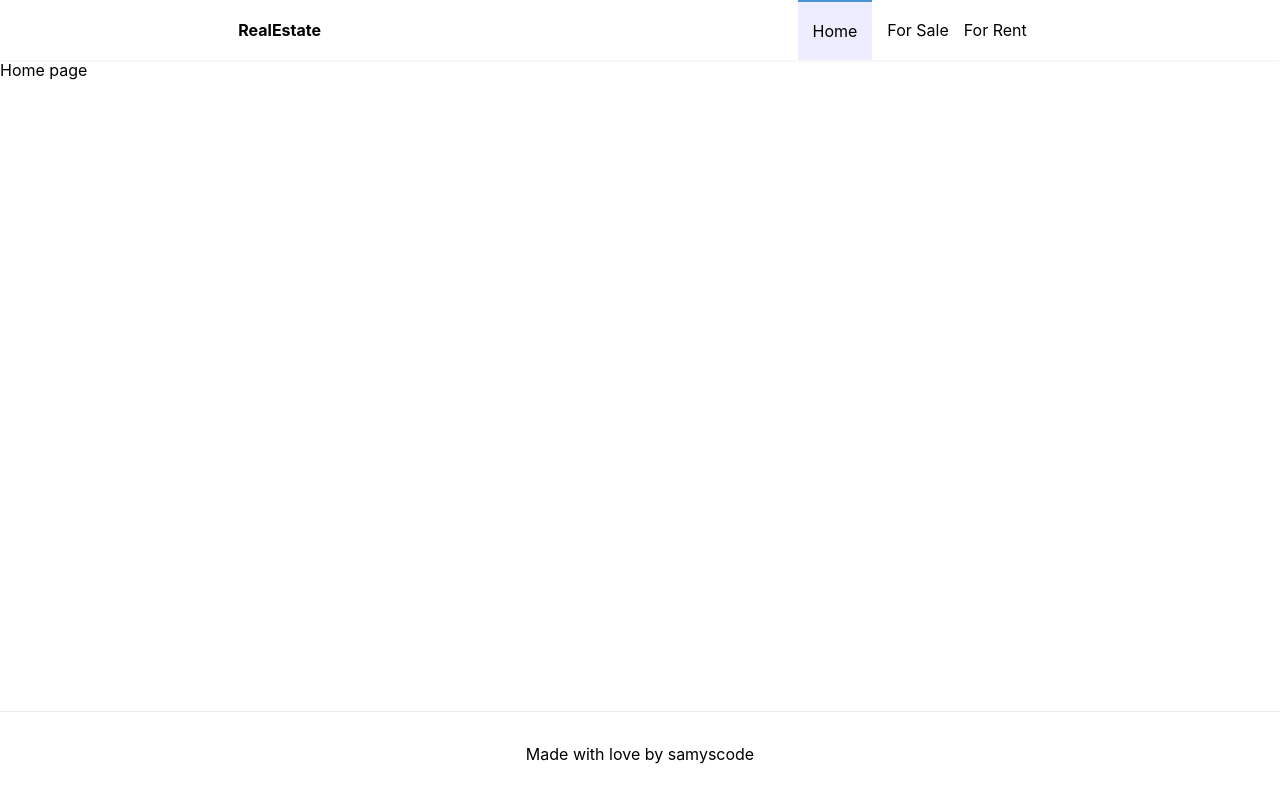
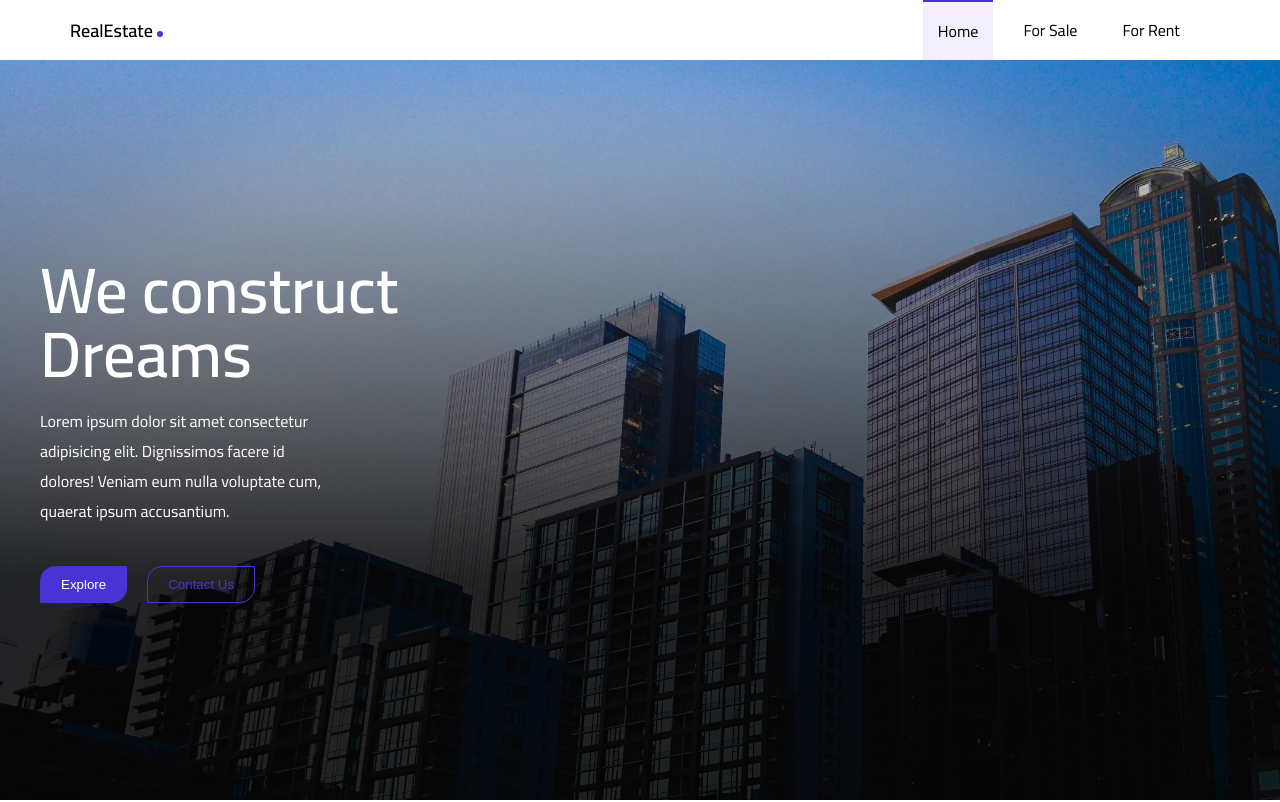
Before and after one commit to samia13/real-estate-app, a Next.js app: page / in a window 1280 px wide. Shown: the top 802 px of the page. Built offline with nearby package versions, Linux system fonts and the light colour scheme.

Commit message:
Add Hero section

```diff
--- a/components/Hero.jsx
+++ b/components/Hero.jsx
@@ -0,0 +1,25 @@
+import React from "react";
+import styles from "./Hero.module.css";
+
+const Hero = () => {
+  return (
+    <div className={styles.hero}>
+      <div className={styles.content}>
+        <h1 className={styles.mainTitle}>
+          We construct <br /> Dreams{" "}
+        </h1>
+        <p className={styles.text}>
+          Lorem ipsum dolor sit amet consectetur adipisicing elit. Dignissimos
+          facere id dolores! Veniam eum nulla voluptate cum, quaerat ipsum
+          accusantium.
+        </p>
+        <div>
+          <button className={styles.primaryBtn}>Explore</button>
+          <button className={styles.secondaryBtn}>Contact Us</button>
+        </div>
+      </div>
+    </div>
+  );
+};
+
+export default Hero;
--- /dev/null
+++ b/components/Hero.module.css
@@ -0,0 +1,52 @@
+.hero {
+  width: 100%;
+  min-height: calc(100vh - 60px);
+  padding: 20px 40px;
+  background-image: url(../public/images/hero.jpg);
+  background-size: cover;
+  background-position: center;
+  display: flex;
+  flex-direction: column;
+  justify-content: center;
+  position: relative;
+}
+.hero::before {
+  content: "";
+  position: absolute;
+  top: 0;
+  left: 0;
+  width: 100%;
+  height: 100%;
+  background-image: linear-gradient(to top, #000000d6 30%, transparent);
+}
+.content {
+  position: relative;
+}
+.mainTitle {
+  margin-bottom: 20px;
+  font-size: 4rem;
+  color: white;
+  line-height: 4rem;
+}
+.text {
+  margin-bottom: 40px;
+  max-width: 300px;
+  color: white;
+}
+.primaryBtn {
+  margin-right: 20px;
+  margin-right: 20px;
+  padding: 10px 20px;
+  background: #4834d4;
+  color: white;
+  border: 1px solid #4834d4;
+  border-radius: 15px 0;
+  transition: 0.3s;
+}
+.secondaryBtn {
+  padding: 10px 20px;
+  background: transparent;
+  color: #4834d4;
+  border: 1px solid #4834d4;
+  border-radius: 15px 0;
+}
--- a/components/Layout.jsx
+++ b/components/Layout.jsx
@@ -1,7 +1,7 @@
 import React from "react";
 import Head from "next/head";
 import Link from "next/link";
-import styles from "../styles/Layout.module.css";
+import styles from "./Layout.module.css";
 
 const menu = [
   { name: "Home", link: "/" },
@@ -17,7 +17,10 @@ const Layout = ({ children }) => {
         <link rel='icon' href='/favicon.ico' />
       </Head>
       <header className={styles.header}>
-        <h4>RealEstate</h4>
+        <div className={`container ${styles.container}`}>
+          <h4>
+            RealEstate <span></span>
+          </h4>
           <nav>
             {menu.map((el, index) => (
               <Link
@@ -32,6 +35,7 @@ const Layout = ({ children }) => {
               </Link>
             ))}
           </nav>
+        </div>
       </header>
       {/* <Box boxShadow='0 0 4px #dadada'></Box> */}
       <main className={styles.main}>{children}</main>
--- a/styles/Layout.module.css
+++ b/components/Layout.module.css
@@ -1,28 +1,38 @@
 .header {
+  box-shadow: 0 0 4px #e5e5e5;
+}
+.container {
   display: flex;
-  justify-content: space-around;
+  justify-content: space-between;
   align-items: center;
-  box-shadow: 0 0 4px #e5e5e5;
 }
 .header nav {
   display: flex;
   align-items: center;
   justify-content: space-around;
 }
+.header h4 {
+  font-size: 18px;
+}
+.header h4 span {
+  width: 6px;
+  height: 6px;
+  border-radius: 50%;
+  background-color: #4834d4;
+  display: inline-block;
+}
 .menuItem {
   margin-right: 15px;
+  padding: 0 15px;
+
   height: 60px;
   display: flex;
   align-items: center;
 }
-.activeMenu {
-  margin-right: 15px;
-  height: 60px;
-  display: flex;
-  align-items: center;
-  padding: 0 15px;
-  background: #dedeff87;
-  border-top: 2px solid #4995d3;
+.activeMenu,
+.menuItem:hover {
+  background: #f3effd;
+  border-top: 2px solid #4834d4;
 }
 .main {
   min-height: calc(100vh - 149px);
@@ -33,4 +43,5 @@
   align-items: center;
   padding: 2rem 0;
   border-top: 1px solid #eaeaea;
+  background-color: #f3effd;
 }
--- a/components/index.js
+++ b/components/index.js
@@ -1 +1,2 @@
 export { default as Layout } from "./Layout";
+export { default as Hero } from "./Hero";
--- a/pages/index.js
+++ b/pages/index.js
@@ -1,11 +1,12 @@
-// import { Property } from "../components";
+import { Hero } from "../components";
 
 export default function Home() {
   return (
     <div>
-      Home page
-      <br />
-      {/* <Property /> */}
+      <Hero />
+      <div className='container'>
+        <h3>this is a container</h3>
+      </div>
     </div>
   );
 }
--- a/styles/Home.module.css
+++ /dev/null
@@ -1,129 +0,0 @@
-.container {
-  padding: 0 2rem;
-}
-
-.main {
-  min-height: 100vh;
-  padding: 4rem 0;
-  flex: 1;
-  display: flex;
-  flex-direction: column;
-  justify-content: center;
-  align-items: center;
-}
-
-.footer {
-  display: flex;
-  flex: 1;
-  padding: 2rem 0;
-  border-top: 1px solid #eaeaea;
-  justify-content: center;
-  align-items: center;
-}
-
-.footer a {
-  display: flex;
-  justify-content: center;
-  align-items: center;
-  flex-grow: 1;
-}
-
-.title a {
-  color: #0070f3;
-  text-decoration: none;
-}
-
-.title a:hover,
-.title a:focus,
-.title a:active {
-  text-decoration: underline;
-}
-
-.title {
-  margin: 0;
-  line-height: 1.15;
-  font-size: 4rem;
-}
-
-.title,
-.description {
-  text-align: center;
-}
-
-.description {
-  margin: 4rem 0;
-  line-height: 1.5;
-  font-size: 1.5rem;
-}
-
-.code {
-  background: #fafafa;
-  border-radius: 5px;
-  padding: 0.75rem;
-  font-size: 1.1rem;
-  font-family: Menlo, Monaco, Lucida Console, Liberation Mono, DejaVu Sans Mono,
-    Bitstream Vera Sans Mono, Courier New, monospace;
-}
-
-.grid {
-  display: flex;
-  align-items: center;
-  justify-content: center;
-  flex-wrap: wrap;
-  max-width: 800px;
-}
-
-.card {
-  margin: 1rem;
-  padding: 1.5rem;
-  text-align: left;
-  color: inherit;
-  text-decoration: none;
-  border: 1px solid #eaeaea;
-  border-radius: 10px;
-  transition: color 0.15s ease, border-color 0.15s ease;
-  max-width: 300px;
-}
-
-.card:hover,
-.card:focus,
-.card:active {
-  color: #0070f3;
-  border-color: #0070f3;
-}
-
-.card h2 {
-  margin: 0 0 1rem 0;
-  font-size: 1.5rem;
-}
-
-.card p {
-  margin: 0;
-  font-size: 1.25rem;
-  line-height: 1.5;
-}
-
-.logo {
-  height: 1em;
-  margin-left: 0.5rem;
-}
-
-@media (max-width: 600px) {
-  .grid {
-    width: 100%;
-    flex-direction: column;
-  }
-}
-
-@media (prefers-color-scheme: dark) {
-  .card,
-  .footer {
-    border-color: #222;
-  }
-  .code {
-    background: #111;
-  }
-  .logo img {
-    filter: invert(1);
-  }
-}
--- a/styles/globals.css
+++ b/styles/globals.css
@@ -1,9 +1,44 @@
+@import url("https://fonts.googleapis.com/css2?family=Cairo:wght@300;400;600&display=swap");
+* {
+  box-sizing: border-box;
+}
 html,
 body {
   padding: 0;
   margin: 0;
-  font-family: -apple-system, BlinkMacSystemFont, Segoe UI, Roboto, Oxygen,
-    Ubuntu, Cantarell, Fira Sans, Droid Sans, Helvetica Neue, sans-serif;
+  font-family: "Cairo", sans-serif;
+}
+
+.container {
+  padding-left: 15px;
+  padding-right: 15px;
+  margin: 0 auto;
+}
+
+/* Media Queries  */
+
+/* Small  */
+
+@media (min-width: 768px) {
+  .container {
+    width: 750px;
+  }
+}
+
+/* Medium  */
+
+@media (min-width: 992px) {
+  .container {
+    width: 970px;
+  }
+}
+
+/* Large  */
+
+@media (min-width: 1200px) {
+  .container {
+    width: 1170px;
+  }
 }
 
 a {
@@ -33,3 +68,8 @@ p {
     background: black;
   }
 }
+
+button {
+  outline: 0;
+  cursor: pointer;
+}
```
Also changed, not shown: public/images/hero.jpg (added). Lines whose indentation alone changed are shown as unchanged.
